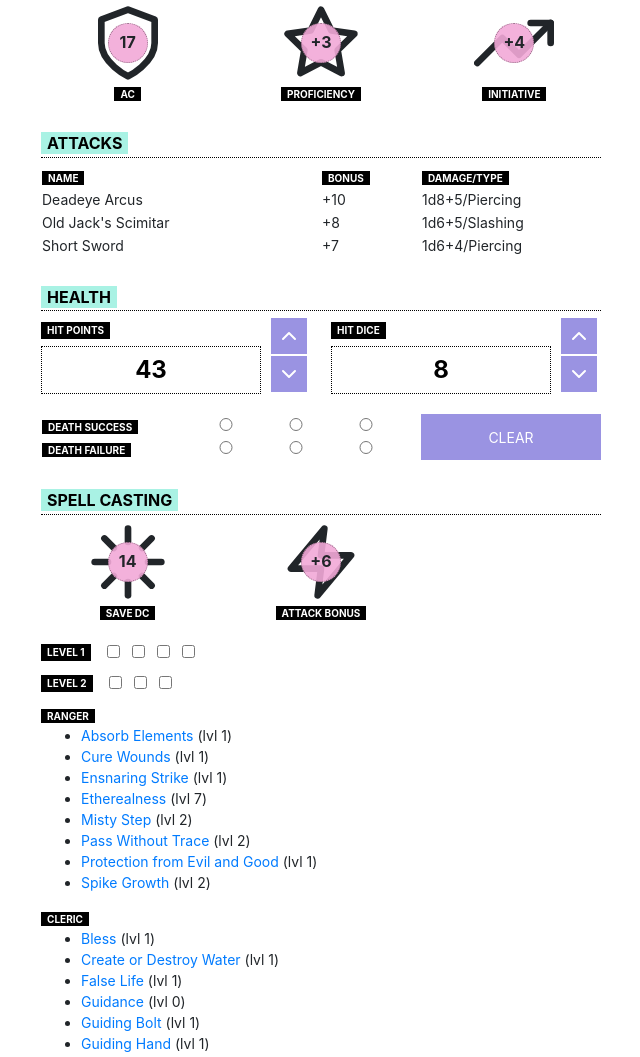
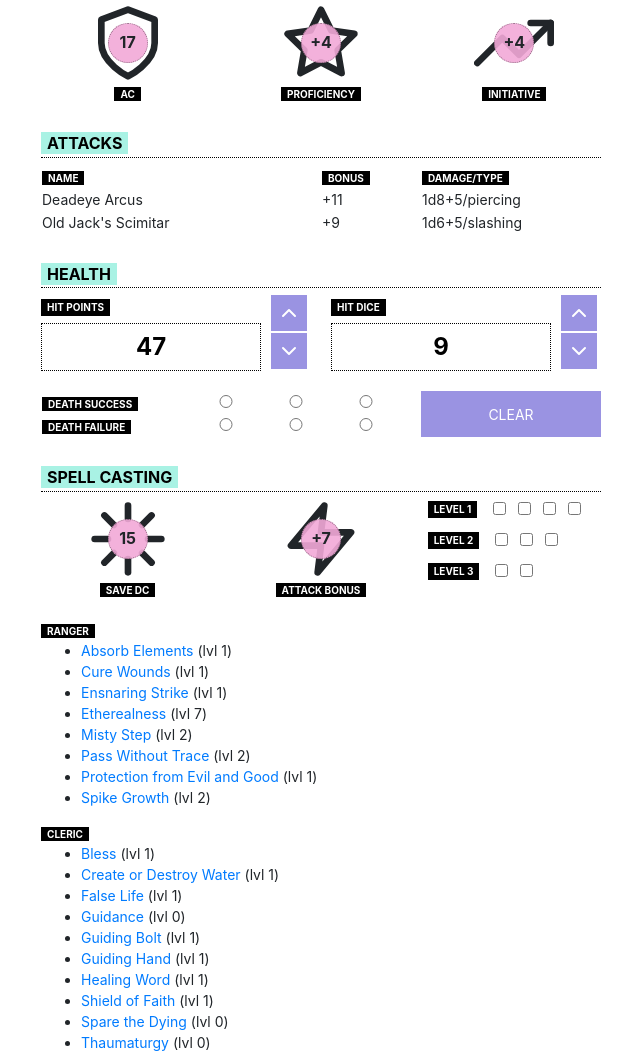
Before and after one commit to jpetto/dnd, a website: page index.html in a window 1280 px wide. Shown: the part 34-1091 px from the top of the page, without its empty margins (319-959 px from the left). Drawn offline with nearby package versions, Linux system fonts and the light colour scheme; files that its build step writes are made by us from their sources.

Commit message:
Level up (Cleric/2). Some code refactoring.
- Made attacks dynamically generated

```diff
--- a/assets/js/character.js
+++ b/assets/js/character.js
@@ -7,7 +7,7 @@ const character = {
         },
         {
             "type": "Cleric",
-            "level": 1
+            "level": 2
         }
     ],
     "race": "Wood Elf",
@@ -51,24 +51,24 @@ const character = {
             "factor": 2
         }
     },
-    "experience": 44925,
-    "experience_next": 48000,
-    "hp": 43,
+    "experience": 48260,
+    "experience_next": 64000,
+    "hp": 47,
     "spell_modifier": "wis",
-    "spell_slots": [4, 3],
+    "spell_slots": [4, 3, 2],
     "ac": 17,
     "initiative": 4,
-    "proficiency": 3,
+    "proficiency": 4,
     "attacks": [
         {
             "name": "Deadeye Arcus",
-            "bonus": 10,
+            "bonus": 11,
             "damage": "1d8+5",
             "type": "piercing"
         },
         {
             "name": "Old Jack's Scimitar",
-            "bonus": 8,
+            "bonus": 9,
             "damage": "1d6+5",
             "type": "slashing"
         }
@@ -237,6 +237,17 @@ const character = {
                     "description": "You create a Tiny incorporeal hand of shimmering light in an unoccupied space you can see within range. The hand exists for the duration, but it disappears if you teleport or you travel to a different plane of existence.\r\nWhen the hand appears, you name one major landmark, such as a city, mountain, castle, or battlefield on the same plane of existence as you. Someone in history must have visited the site and mapped it. If the landmark appears on no map in existence, the spell fails. Otherwise, whenever you move toward the hand, it moves away from you at the same speed you moved, and it moves in the direction of the landmark, always remaining 5 feet away from you.\r\nIf you don’t move toward the hand, it remains in place until you do and beckons for you to follow once every 1d4 minutes."
                 },
                 {
+                    "name": "Healing Word",
+                    "level": 1,
+                    "school": "Evocation",
+                    "casting_time": "1 bonus action",
+                    "range": "60 feet",
+                    "components": "V",
+                    "duration": "Instantaneous",
+                    "classes": "Bard, Cleric, Druid",
+                    "description": "A creature of your choice that you can see within range regains hit points equal to 1d4 + your spellcasting ability modifier. This spell has no effect on undead or constructs.\r\nWhen you cast this spell using a spell slot of 2nd level or higher, the Healing increases by 1d4 for each slot level above 1st."
+                },
+                {
                     "name": "Shield of Faith",
                     "level": 1,
                     "school": "Abjuration",
--- a/assets/js/index.js
+++ b/assets/js/index.js
@@ -19,6 +19,8 @@ import character from './character.js';
     const HITDICE = document.getElementById('hit-dice');
     const HITDICEUP = document.getElementById('hit-dice-up');
     const HITDICEDN = document.getElementById('hit-dice-dn');
+
+    const ATTACKSTABLEBODY = document.getElementById('attacks-table-body');
 
     const ABILITYSCORELIST = document.getElementById('ability-score-list');
     const SKILLLIST = document.getElementById('skill-list');
@@ -81,6 +83,13 @@ import character from './character.js';
      * @param {Object} character - character data from character.js
      */
     function hydrateSession(session, character) {
+        let i;
+        let j;
+
+        character.attacks.forEach(attack => {
+            ATTACKSTABLEBODY.innerHTML += Utils.generateAttackMarkup(attack.name, attack.bonus, attack.damage, attack.type);
+        });
+
         // calculate spell save DC and attack modifier
 
         // gets the ability of the character's spell modifier ability, e.g. INT, WIS
@@ -94,8 +103,8 @@ import character from './character.js';
         let spellMarkup = '';
         let spellTypeMarkup;
 
-        for (let i = 0; i < character.spells.length; i++) {
-            for (let j = 0; j < character.spells[i].list.length; j++) {
+        for (i = 0; i < character.spells.length; i++) {
+            for (j = 0; j < character.spells[i].list.length; j++) {
                 spellMarkup += Utils.generateSpellMarkup(character.spells[i].list[j], `${i}-${j}`);
             }
 
@@ -137,7 +146,7 @@ import character from './character.js';
         }
 
         // set death saves
-        for (let i = 1; i < 4; i++) {
+        for (i = 1; i < 4; i++) {
             // if a save is logged, render its punk ass
             if (session.death_saves[i - 1] !== null) {
                 const THESAVE = document.getElementById(`death-save-${i}-${session.death_saves[i - 1] === true ? 'success' : 'failure'}`);
@@ -148,7 +157,7 @@ import character from './character.js';
         // set spell slots used
         let spellSlotMarkup = '';
 
-        for (let i = 0; i < session.spell_slots_end.length; i++) {
+        for (i = 0; i < session.spell_slots_end.length; i++) {
             spellSlotMarkup += Utils.generateSpellSlotMarkup(i + 1, session.spell_slots_end[i]);
         }
 
--- a/assets/js/utils.js
+++ b/assets/js/utils.js
@@ -56,6 +56,16 @@ Utils.calculateAbilityModifier = function(val) {
     return mod;
 };
 
+Utils.generateAttackMarkup = function(name, bonus, damage, type) {
+    return `
+        <tr>
+            <td>${name}</td>
+            <td>+${bonus}</td>
+            <td>${damage}/${type}</td>
+          </tr>
+    `;
+}
+
 Utils.generateSkillMarkup = function(skill, ability_abbr, modifier, proficient, proficiency, proficiency_factor) {
     let proficient_class = 'value';
 
@@ -83,27 +93,23 @@ Utils.generateSkillMarkup = function(skill, ability_abbr, modifier, proficient,
 };
 
 Utils.generateSkillsMarkup = function(skills, character) {
-    let ability_abbr;
     let ability_val;
     let markup = ``;
     let modifier;
     let proficient;
     let proficiency_factor;
-    let skill;
 
-    for (let i = 0; i < skills.length; i++) {
-        skill = skills[i].name;
-        ability_abbr = skills[i].ability;
-        ability_val = character.abilities.filter(a => a.abbr === ability_abbr)[0].value;
+    skills.forEach(skill => {
+        ability_val = character.abilities.filter(a => a.abbr === skill.ability)[0].value;
         modifier = Utils.calculateAbilityModifier(ability_val);
 
         // this is ugly
-        if (character.skill_proficiencies.hasOwnProperty(skill.toLowerCase())) {
+        if (character.skill_proficiencies.hasOwnProperty(skill.name.toLowerCase())) {
             proficient = true;
 
             // also ugly
-            if (character.skill_proficiencies[skill.toLowerCase()].hasOwnProperty('factor')) {
-                proficiency_factor = character.skill_proficiencies[skill.toLowerCase()].factor;
+            if (character.skill_proficiencies[skill.name.toLowerCase()].hasOwnProperty('factor')) {
+                proficiency_factor = character.skill_proficiencies[skill.name.toLowerCase()].factor;
             } else {
                 proficiency_factor = 1;
             }
@@ -112,8 +118,8 @@ Utils.generateSkillsMarkup = function(skills, character) {
             proficiency_factor = 1;
         }
 
-        markup += Utils.generateSkillMarkup(skill, ability_abbr, modifier, proficient, character.proficiency, proficiency_factor);
-    }
+        markup += Utils.generateSkillMarkup(skill.name, skill.ability, modifier, proficient, character.proficiency, proficiency_factor);
+    });
 
     return markup;
 };
--- a/index.html
+++ b/index.html
@@ -89,23 +89,7 @@
             <th><span class="label"><span class="text-wrapper">Damage/Type</span></span></th>
           </tr>
         </thead>
-        <tbody>
-          <tr>
-            <td>Deadeye Arcus</td>
-            <td>+10</td>
-            <td>1d8+5/Piercing</td>
-          </tr>
-          <tr>
-            <td>Old Jack's Scimitar</td>
-            <td>+8</td>
-            <td>1d6+5/Slashing</td>
-          </tr>
-          <tr>
-            <td>Short Sword</td>
-            <td>+7</td>
-            <td>1d6+4/Piercing</td>
-          </tr>
-        </tbody>
+        <tbody id="attacks-table-body"></tbody>
       </table>
     </section>
 
@@ -223,12 +207,8 @@
               <span class="text-wrapper" id="spell-attack-bonus"></span>
             </div>
           </div>
-          <div class="stat stat-with-icon ">
-            <!-- empty? -->
-          </div>
+          <div id="spell-slots-wrapper"></div>
         </section>
-
-        <div id="spell-slots-wrapper"></div>
 
         <section class="spells">
           <div class="spells-wrapper" id="spells-wrapper"></div>
```
